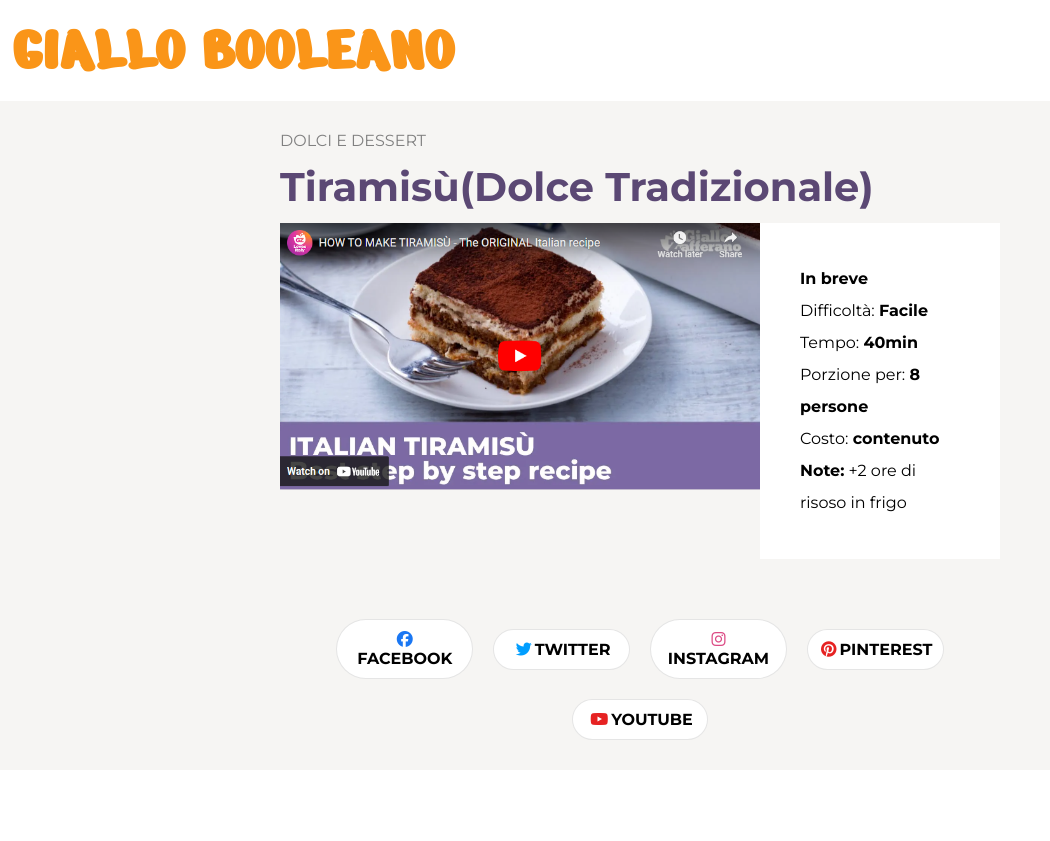
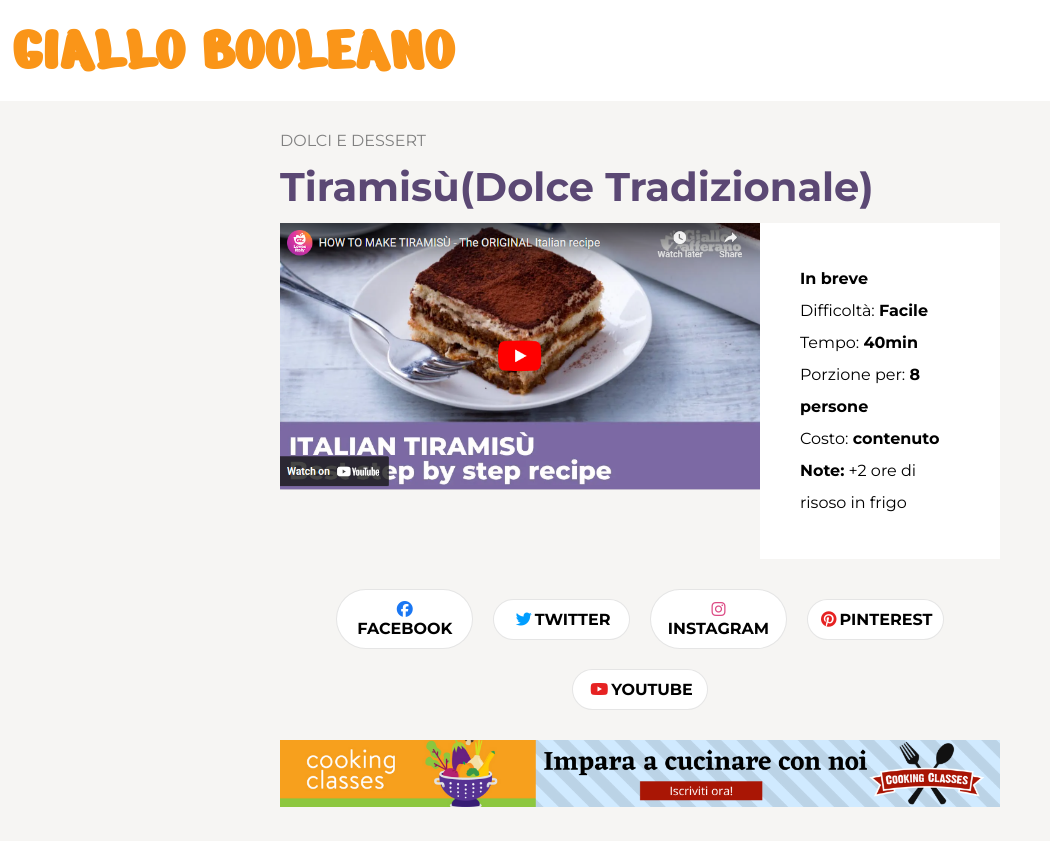
Before and after one commit to AVenturi98/htmlcss-responsive-layout, a plain HTML site: page index.html in a window 1280 px wide. Shown: the whole page, without its empty margins (0-1050 px from the left). Before the commit the page ends 800 px from the top, so only its background shows below. Drawn offline with Linux system fonts and the light colour scheme.

Commit message:
add ads section

```diff
--- a/css/responsive.css
+++ b/css/responsive.css
@@ -68,4 +68,8 @@
         padding: 15px;
     }
 
+    .ads-row {
+        display: none;
+    }
+
 }
--- a/css/style.css
+++ b/css/style.css
@@ -80,6 +80,10 @@ main {
 
 /* BUTTON */
 
+.btn-sct {
+    padding: 0;
+}
+
 .col-6 {
     width: 19%
 }
@@ -101,3 +105,7 @@ main {
 .icon-sm {
     padding: 0 3px;
 }
+
+.ads {
+    padding: 0;
+}
--- a/index.html
+++ b/index.html
@@ -57,8 +57,8 @@
         </section>
 
           <!-- button -->
-        <section>
-            <div class="container">
+        <section class="button">
+            <div class="container  btn-sct">
                 <div class="row btn">
                     <div class="col-6 cta">
                         <a href="#"><span class="icon-sm"><i class="fa-brands fa-facebook" style="color: #1a77f3;"></i></span><strong class="name-logo">FACEBOOK</strong></i></a>
@@ -79,8 +79,18 @@
             </div>
         </section>
 
-          <!-- adds -->
-        <section></section>
+          <!-- ads -->
+        <section class="ads">
+            <div class="container">
+                <div class="row">
+                    <div class="col-12">
+                        <a href="#" class="ads-row">
+                            <img src="./img/banner.png">
+                        </a>
+                    </div>
+                </div>
+            </div>
+        </section>
 
          <!-- blog -->
         <section></section>
```
